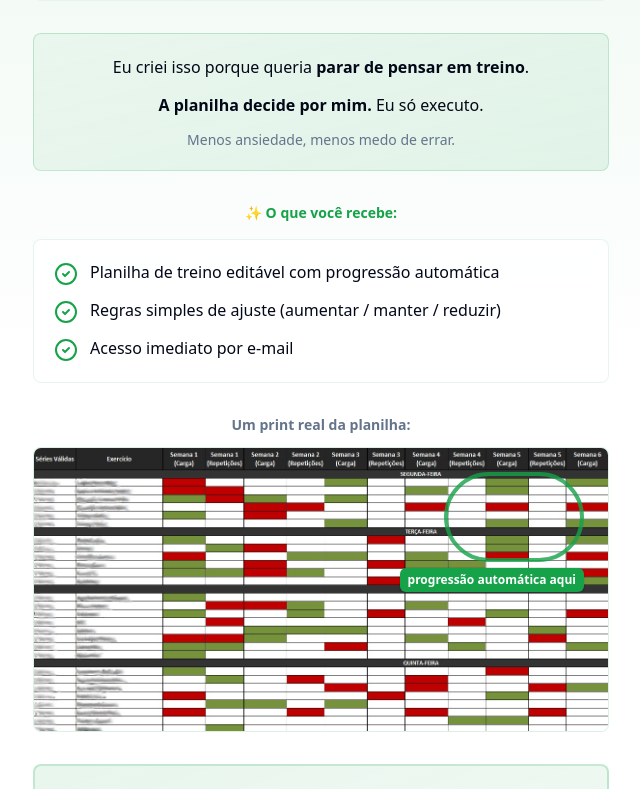
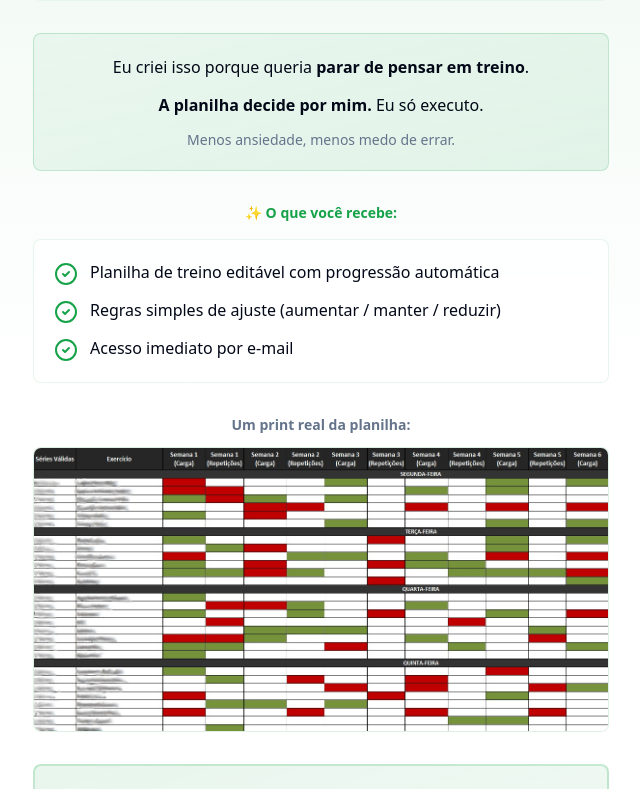
Before and after one commit to treino-inteligente/hipertrofia, a React (Vite) app: page /solucao in a window 1280 px wide. Shown: the part 411-1200 px from the top of the page, without its empty margins (319-959 px from the left). Built offline with nearby package versions, Linux system fonts and the light colour scheme.

Commit message:
Atualizando

```diff
--- a/src/pages/SolutionScreen.tsx
+++ b/src/pages/SolutionScreen.tsx
@@ -155,22 +155,9 @@ export function SolutionScreen() {
                 alt="Print da planilha com progressão automática"
                 className="w-full h-auto block"
                 onError={() => {
-                  if (sheetImageSrc.endsWith('.png')) setSheetImageSrc('/planilha-print.svg')
+                  if (sheetImageSrc.endsWith('.jpg')) setSheetImageSrc('/planilha.jpg')
                 }}
               />
-
-              {/* Círculo de destaque (ajuste a posição se trocar o print) */}
-              <div
-                aria-hidden="true"
-                className="absolute border-4 border-primary/80 rounded-full pointer-events-none"
-                style={{ width: 140, height: 90, right: 24, top: 24 }}
-              />
-              <div
-                aria-hidden="true"
-                className="absolute right-6 top-[120px] bg-primary text-white text-xs font-semibold px-2 py-1 rounded-md shadow"
-              >
-                progressão automática aqui
-              </div>
             </div>
           </div>
 
```
